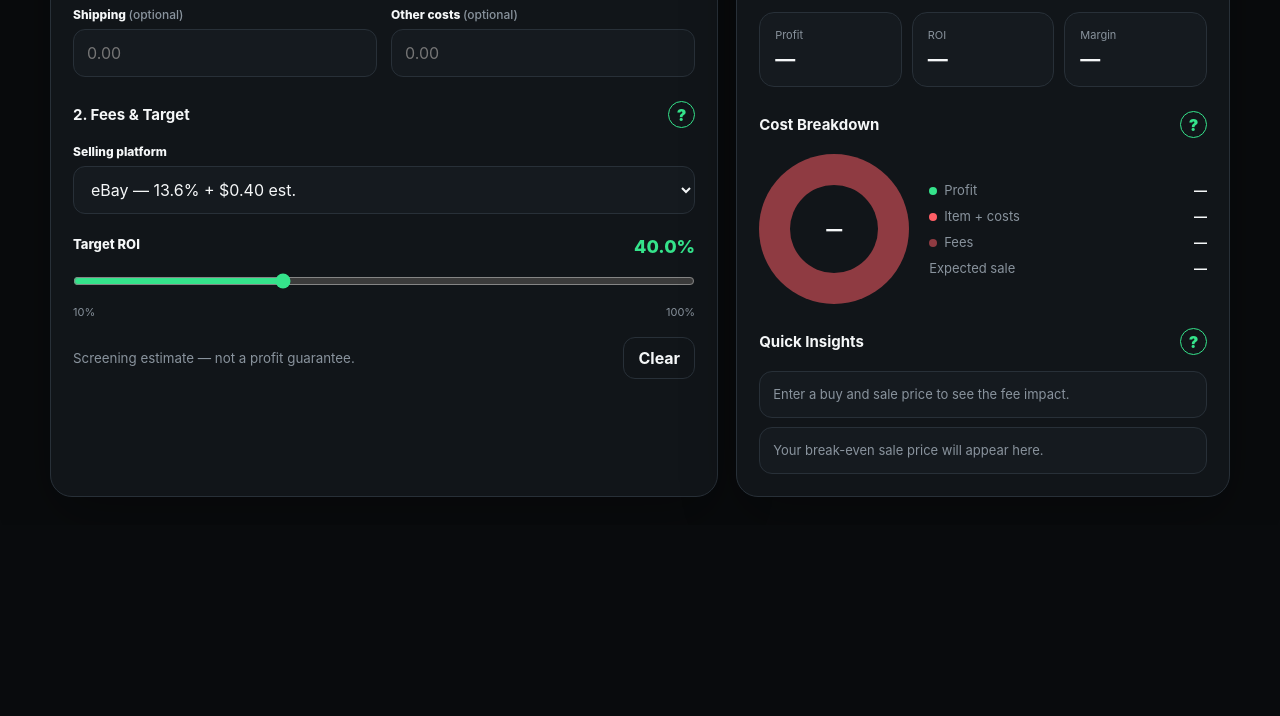
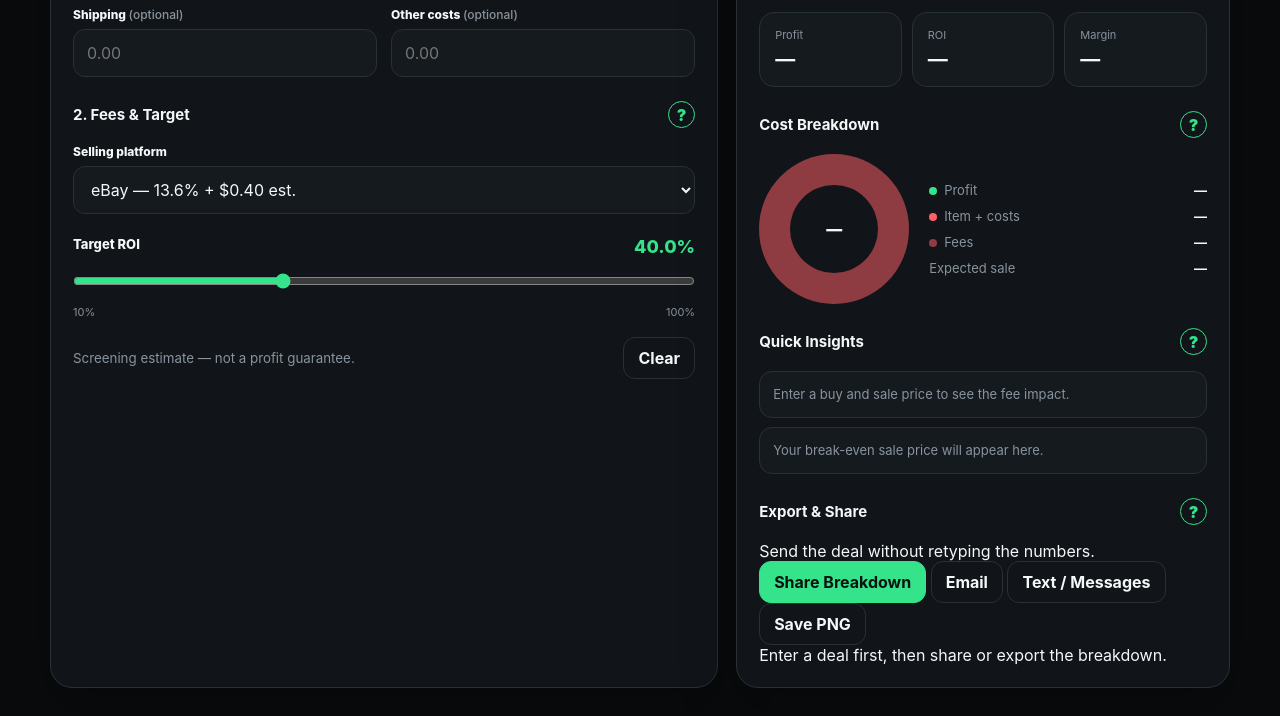
Before and after one commit to Nexus-Groop/flip-or-skip, a website: page site/desktop/index.html in a window 1280 px wide. Shown: the part 410-1126 px from the top of the page. Before the commit the page ends 935 px from the top, so only its background shows below. Drawn offline with Linux system fonts and the light colour scheme.

Commit message:
Add desktop export and sharing controls

```diff
--- a/site/desktop/index.html
+++ b/site/desktop/index.html
@@ -91,6 +91,18 @@
       <div class="section-head" style="margin-top:24px"><h2>Quick Insights</h2><button class="help" type="button" data-help="insightHelp" aria-expanded="false" aria-label="Explain Quick Insights">?</button></div>
       <div class="helpbox" id="insightHelp" hidden>These are simple screening observations based only on the numbers you entered.</div>
       <div class="insights"><div class="insight" id="insightFee">Enter a buy and sale price to see the fee impact.</div><div class="insight" id="insightBreakEven">Your break-even sale price will appear here.</div></div>
+      <div class="section-head share-head" style="margin-top:24px"><h2>Export &amp; Share</h2><button class="help" type="button" data-help="shareHelp" aria-expanded="false" aria-label="Explain Export and Share">?</button></div>
+      <div class="helpbox" id="shareHelp" hidden>Share Breakdown uses your device's native share sheet and attaches a branded PNG when supported. Email opens a prefilled message. Text / Messages opens the native share flow so you can choose Messages.</div>
+      <div class="sharePanel">
+        <div class="shareCopy">Send the deal without retyping the numbers.</div>
+        <div class="shareActions">
+          <button class="btn primary" id="shareBtn" type="button">Share Breakdown</button>
+          <button class="btn" id="emailBtn" type="button">Email</button>
+          <button class="btn" id="textBtn" type="button">Text / Messages</button>
+          <button class="btn" id="savePngBtn" type="button">Save PNG</button>
+        </div>
+        <div class="shareStatus" id="shareStatus" role="status" aria-live="polite">Enter a deal first, then share or export the breakdown.</div>
+      </div>
     </section>
   </div>
 </main>
@@ -99,7 +111,7 @@
   <div class="modal-backdrop" id="guideBackdrop"></div>
   <div class="modal-card" role="dialog" aria-modal="true" aria-labelledby="guideTitle">
     <h2 id="guideTitle">Quick Guide</h2>
-    <p>Enter your buy price and expected sale price. Add shipping or other costs if they apply. Pick a marketplace, set the ROI you want, then use the verdict to screen the deal.</p>
+    <p>Enter your buy price and expected sale price. Add shipping or other costs if they apply. Pick a marketplace, set the ROI you want, then use the verdict to screen the deal. When you're ready, use Export & Share to send the breakdown by Messages, email, or save it as a PNG.</p>
     <p>The calculator is a screening estimate, not a guarantee of profit.</p>
     <button class="btn primary" id="closeGuide" type="button">Got it</button>
   </div>
```
